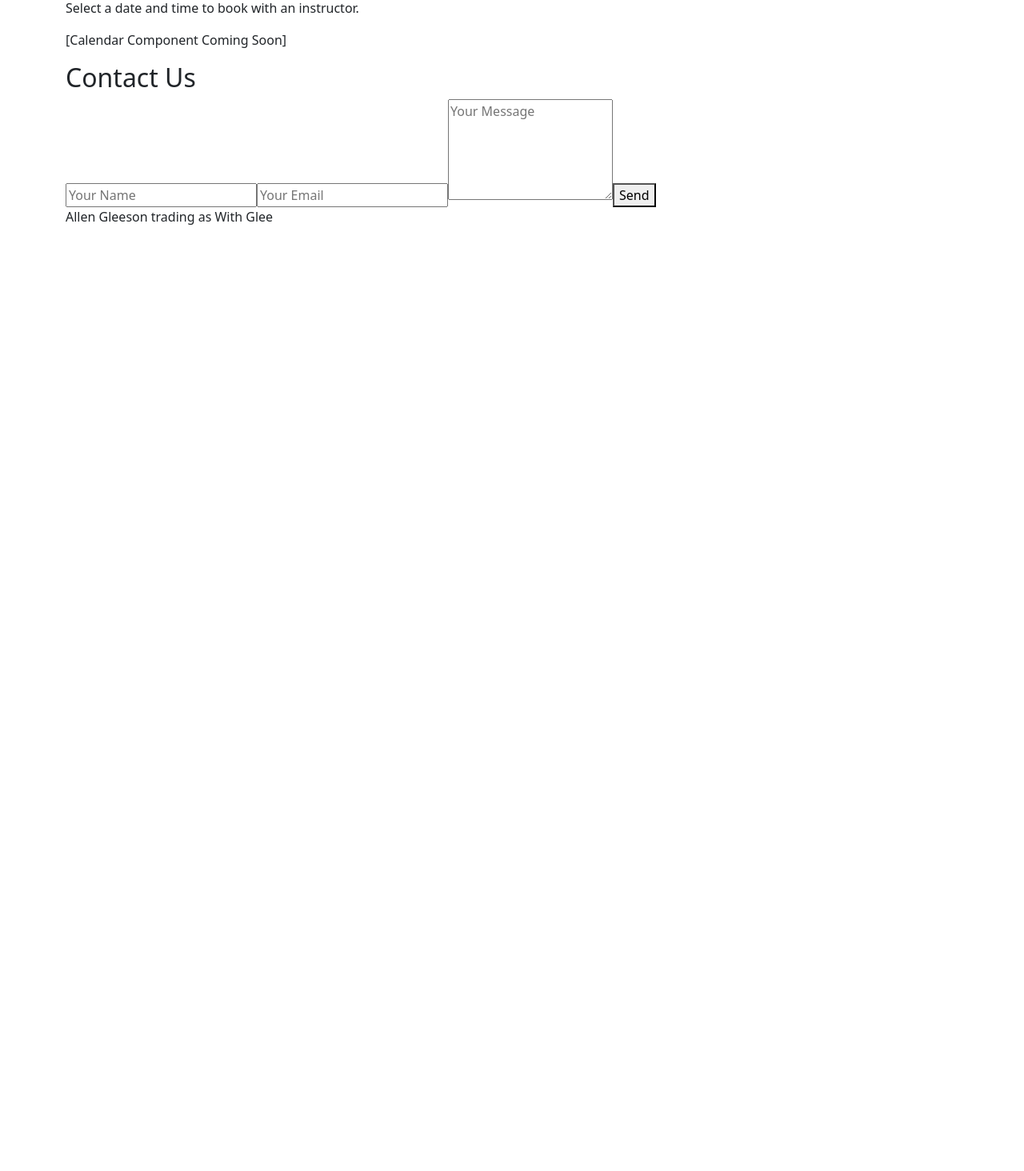
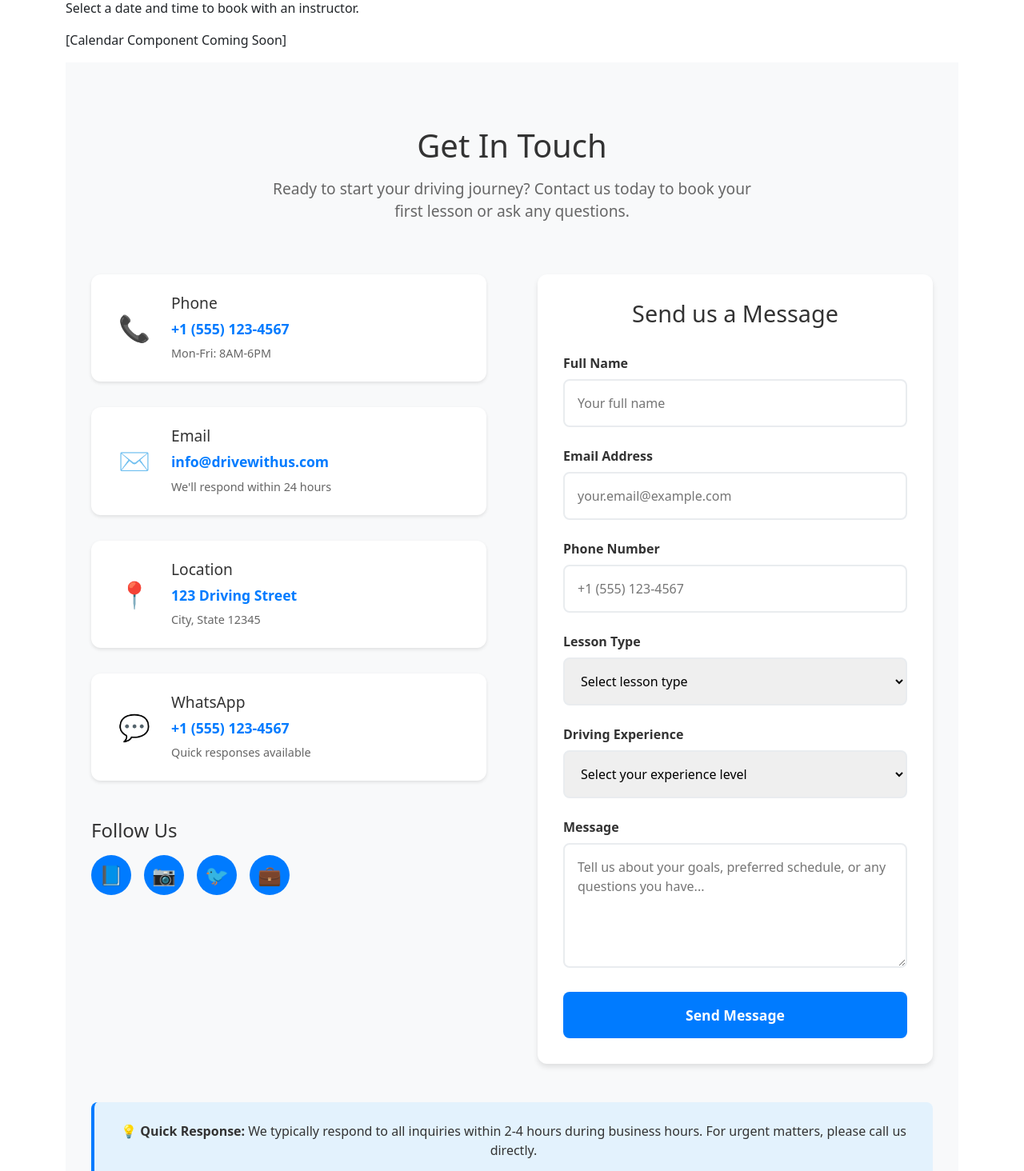
Before and after one commit to AllenGleeson/DrivingSchool, a React (Create React App) app in the folder frontend/: page / in a window 1280 px wide. Shown: the part 2860-4324 px from the top of the page at 80% size. Before the commit the page ends 3143 px from the top, so only its background shows below. Built offline with nearby package versions, Linux system fonts and the light colour scheme.

Commit message:
Updated contact component and css

```diff
--- a/frontend/src/assets/css/contact.css
+++ b/frontend/src/assets/css/contact.css
@@ -0,0 +1,222 @@
+.contact {
+    padding: 5rem 0;
+    background: #f8f9fa;
+}
+
+.contact-container {
+    max-width: 1200px;
+    margin: 0 auto;
+    padding: 0 2rem;
+}
+
+.contact-header {
+    text-align: center;
+    margin-bottom: 4rem;
+}
+
+.contact-header h2 {
+    font-size: 2.5rem;
+    margin-bottom: 1rem;
+    color: #333;
+}
+
+.contact-header p {
+    font-size: 1.2rem;
+    color: #666;
+    max-width: 600px;
+    margin: 0 auto;
+}
+
+.contact-content {
+    display: grid;
+    grid-template-columns: 1fr 1fr;
+    gap: 4rem;
+    margin-bottom: 3rem;
+}
+
+.contact-info h3 {
+    font-size: 1.5rem;
+    margin-bottom: 1.5rem;
+    color: #333;
+}
+
+.contact-methods {
+    margin-bottom: 3rem;
+}
+
+.contact-method {
+    display: flex;
+    align-items: center;
+    margin-bottom: 2rem;
+    padding: 1.5rem;
+    background: white;
+    border-radius: 12px;
+    box-shadow: 0 2px 4px rgba(0, 0, 0, 0.1);
+    transition: transform 0.3s ease;
+}
+
+.contact-method:hover {
+    transform: translateY(-2px);
+}
+
+.method-icon {
+    font-size: 2rem;
+    margin-right: 1rem;
+    width: 60px;
+    text-align: center;
+}
+
+.method-details h3 {
+    font-size: 1.2rem;
+    margin-bottom: 0.5rem;
+    color: #333;
+}
+
+.method-details p {
+    font-size: 1.1rem;
+    font-weight: 600;
+    color: #007bff;
+    margin-bottom: 0.3rem;
+}
+
+.method-details span {
+    font-size: 0.9rem;
+    color: #666;
+}
+
+.social-links h3 {
+    margin-bottom: 1rem;
+}
+
+.social-icons {
+    display: flex;
+    gap: 1rem;
+}
+
+.social-link {
+    display: inline-block;
+    width: 50px;
+    height: 50px;
+    background: #007bff;
+    color: white;
+    text-decoration: none;
+    border-radius: 50%;
+    display: flex;
+    align-items: center;
+    justify-content: center;
+    font-size: 1.5rem;
+    transition: all 0.3s ease;
+}
+
+.social-link:hover {
+    background: #0056b3;
+    transform: translateY(-2px);
+}
+
+.contact-form-container {
+    background: white;
+    padding: 2rem;
+    border-radius: 12px;
+    box-shadow: 0 4px 6px rgba(0, 0, 0, 0.1);
+}
+
+.contact-form h3 {
+    font-size: 1.8rem;
+    margin-bottom: 2rem;
+    color: #333;
+    text-align: center;
+}
+
+.form-group {
+    margin-bottom: 1.5rem;
+}
+
+.form-group label {
+    display: block;
+    margin-bottom: 0.5rem;
+    font-weight: 600;
+    color: #333;
+}
+
+.form-group input,
+.form-group select,
+.form-group textarea {
+    width: 100%;
+    padding: 1rem;
+    border: 2px solid #e9ecef;
+    border-radius: 8px;
+    font-size: 1rem;
+    transition: border-color 0.3s ease;
+    box-sizing: border-box;
+}
+
+.form-group input:focus,
+.form-group select:focus,
+.form-group textarea:focus {
+    outline: none;
+    border-color: #007bff;
+}
+
+.form-group textarea {
+    resize: vertical;
+    min-height: 120px;
+}
+
+.btn-submit {
+    width: 100%;
+    background: #007bff;
+    color: white;
+    border: none;
+    padding: 1rem 2rem;
+    border-radius: 8px;
+    font-size: 1.1rem;
+    font-weight: 600;
+    cursor: pointer;
+    transition: all 0.3s ease;
+}
+
+.btn-submit:hover {
+    background: #0056b3;
+    transform: translateY(-2px);
+}
+
+.contact-note {
+    background: #e3f2fd;
+    padding: 1.5rem;
+    border-radius: 8px;
+    text-align: center;
+    border-left: 4px solid #007bff;
+}
+
+.contact-note p {
+    margin: 0;
+    color: #333;
+}
+
+@media (max-width: 768px) {
+    .contact-container {
+        padding: 0 1rem;
+    }
+
+    .contact-header h2 {
+        font-size: 2rem;
+    }
+
+    .contact-content {
+        grid-template-columns: 1fr;
+        gap: 2rem;
+    }
+
+    .contact-method {
+        padding: 1rem;
+    }
+
+    .method-icon {
+        font-size: 1.5rem;
+        width: 40px;
+    }
+
+    .contact-form-container {
+        padding: 1.5rem;
+    }
+}
--- a/frontend/src/features/home/Contact.js
+++ b/frontend/src/features/home/Contact.js
@@ -3,13 +3,117 @@ import '../../assets/css/contact.css';
 const Contact = () => {
   return (
     <section className="contact">
-      <h2>Contact Us</h2>
-      <form>
-        <input type="text" placeholder="Your Name" required />
-        <input type="email" placeholder="Your Email" required />
-        <textarea placeholder="Your Message" rows="5"></textarea>
-        <button type="submit" className="btn-primary">Send</button>
-      </form>
+      <div className="contact-container">
+        <div className="contact-header">
+          <h2>Get In Touch</h2>
+          <p>Ready to start your driving journey? Contact us today to book your first lesson or ask any questions.</p>
+        </div>
+
+        <div className="contact-content">
+          <div className="contact-info">
+            <div className="contact-methods">
+              <div className="contact-method">
+                <div className="method-icon">📞</div>
+                <div className="method-details">
+                  <h3>Phone</h3>
+                  <p>+1 (555) 123-4567</p>
+                  <span>Mon-Fri: 8AM-6PM</span>
+                </div>
+              </div>
+
+              <div className="contact-method">
+                <div className="method-icon">✉️</div>
+                <div className="method-details">
+                  <h3>Email</h3>
+                  <p>info@drivewithus.com</p>
+                  <span>We'll respond within 24 hours</span>
+                </div>
+              </div>
+
+              <div className="contact-method">
+                <div className="method-icon">📍</div>
+                <div className="method-details">
+                  <h3>Location</h3>
+                  <p>123 Driving Street</p>
+                  <span>City, State 12345</span>
+                </div>
+              </div>
+
+              <div className="contact-method">
+                <div className="method-icon">💬</div>
+                <div className="method-details">
+                  <h3>WhatsApp</h3>
+                  <p>+1 (555) 123-4567</p>
+                  <span>Quick responses available</span>
+                </div>
+              </div>
+            </div>
+
+            <div className="social-links">
+              <h3>Follow Us</h3>
+              <div className="social-icons">
+                <a href="#" className="social-link">📘</a>
+                <a href="#" className="social-link">📷</a>
+                <a href="#" className="social-link">🐦</a>
+                <a href="#" className="social-link">💼</a>
+              </div>
+            </div>
+          </div>
+
+          <div className="contact-form-container">
+            <form className="contact-form">
+              <h3>Send us a Message</h3>
+              <div className="form-group">
+                <label htmlFor="name">Full Name</label>
+                <input type="text" id="name" name="name" placeholder="Your full name" required />
+              </div>
+
+              <div className="form-group">
+                <label htmlFor="email">Email Address</label>
+                <input type="email" id="email" name="email" placeholder="your.email@example.com" required />
+              </div>
+
+              <div className="form-group">
+                <label htmlFor="phone">Phone Number</label>
+                <input type="tel" id="phone" name="phone" placeholder="+1 (555) 123-4567" />
+              </div>
+
+              <div className="form-group">
+                <label htmlFor="lesson-type">Lesson Type</label>
+                <select id="lesson-type" name="lesson-type">
+                  <option value="">Select lesson type</option>
+                  <option value="car">Car Lessons</option>
+                  <option value="motorcycle">Motorcycle Training</option>
+                  <option value="truck">Truck Driving</option>
+                  <option value="refresher">Refresher Course</option>
+                </select>
+              </div>
+
+              <div className="form-group">
+                <label htmlFor="experience">Driving Experience</label>
+                <select id="experience" name="experience">
+                  <option value="">Select your experience level</option>
+                  <option value="beginner">Complete Beginner</option>
+                  <option value="some-experience">Some Experience</option>
+                  <option value="experienced">Experienced Driver</option>
+                  <option value="refresher">Need Refresher</option>
+                </select>
+              </div>
+
+              <div className="form-group">
+                <label htmlFor="message">Message</label>
+                <textarea id="message" name="message" placeholder="Tell us about your goals, preferred schedule, or any questions you have..." rows="5" required></textarea>
+              </div>
+
+              <button type="submit" className="btn-submit">Send Message</button>
+            </form>
+          </div>
+        </div>
+
+        <div className="contact-note">
+          <p>💡 <strong>Quick Response:</strong> We typically respond to all inquiries within 2-4 hours during business hours. For urgent matters, please call us directly.</p>
+        </div>
+      </div>
     </section>
   );
 };
```
